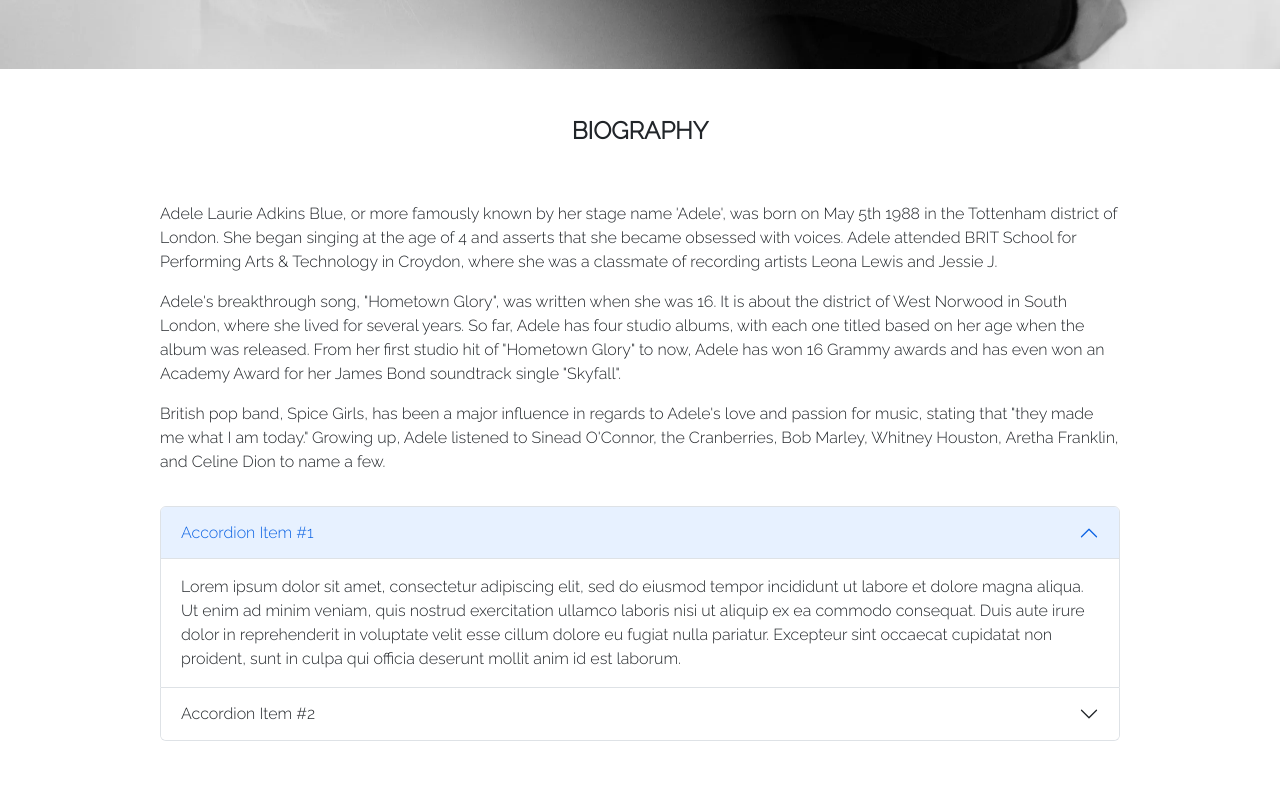
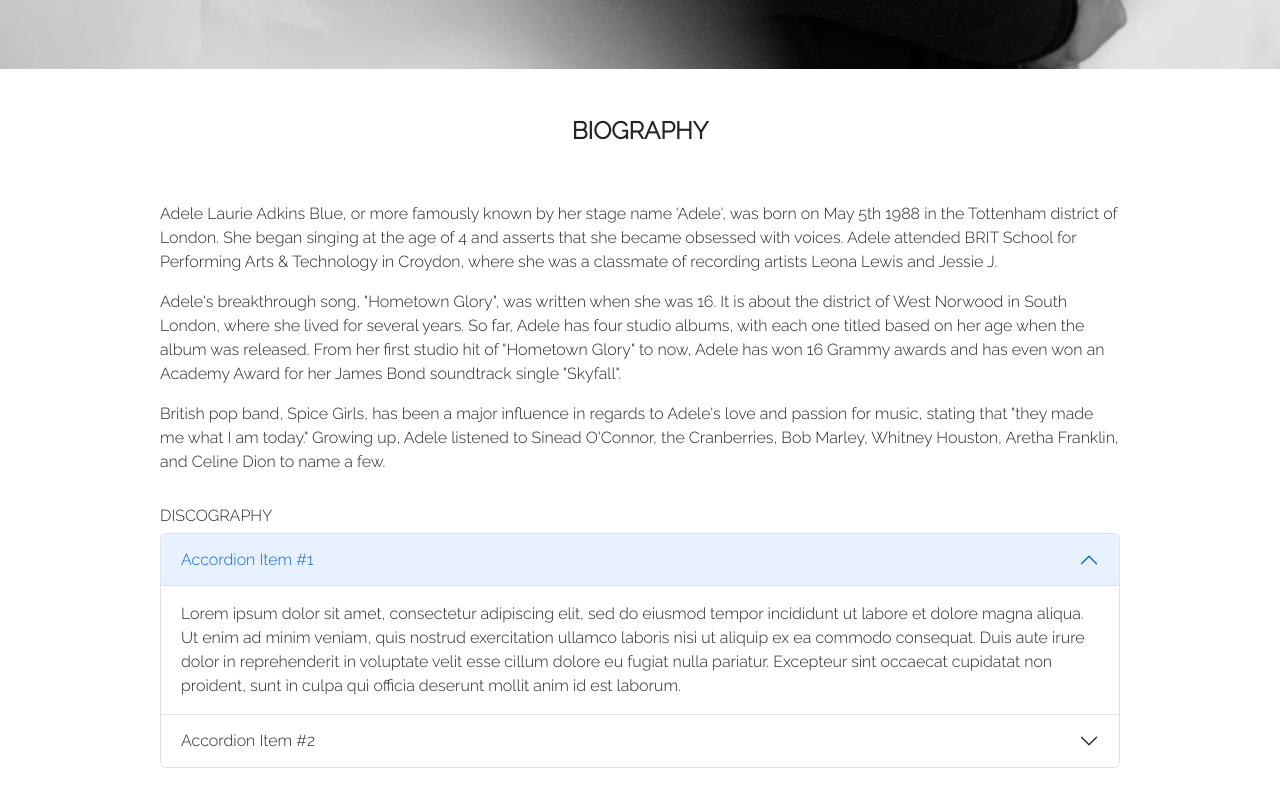
Before and after one commit to Raiza-D/all-about-adele, a React (Create React App) app: page / in a window 1280 px wide. Shown: the part 731-1531 px from the top of the page. Before the commit the page ends 1504 px from the top, so only its background shows below. Built offline with nearby package versions, Linux system fonts and the light colour scheme; a web font is replaced by a local one.

Commit message:
Add h6 element with Discography as text.

```diff
--- a/src/components/Albums.jsx
+++ b/src/components/Albums.jsx
@@ -5,6 +5,7 @@
 export default function Albums() {
   return (
     <div className="albums-container">
+      <h6>DISCOGRAPHY</h6>
       <Accordion defaultActiveKey="0">
         <Accordion.Item eventKey="0">
           <Accordion.Header>Accordion Item #1</Accordion.Header>
```
